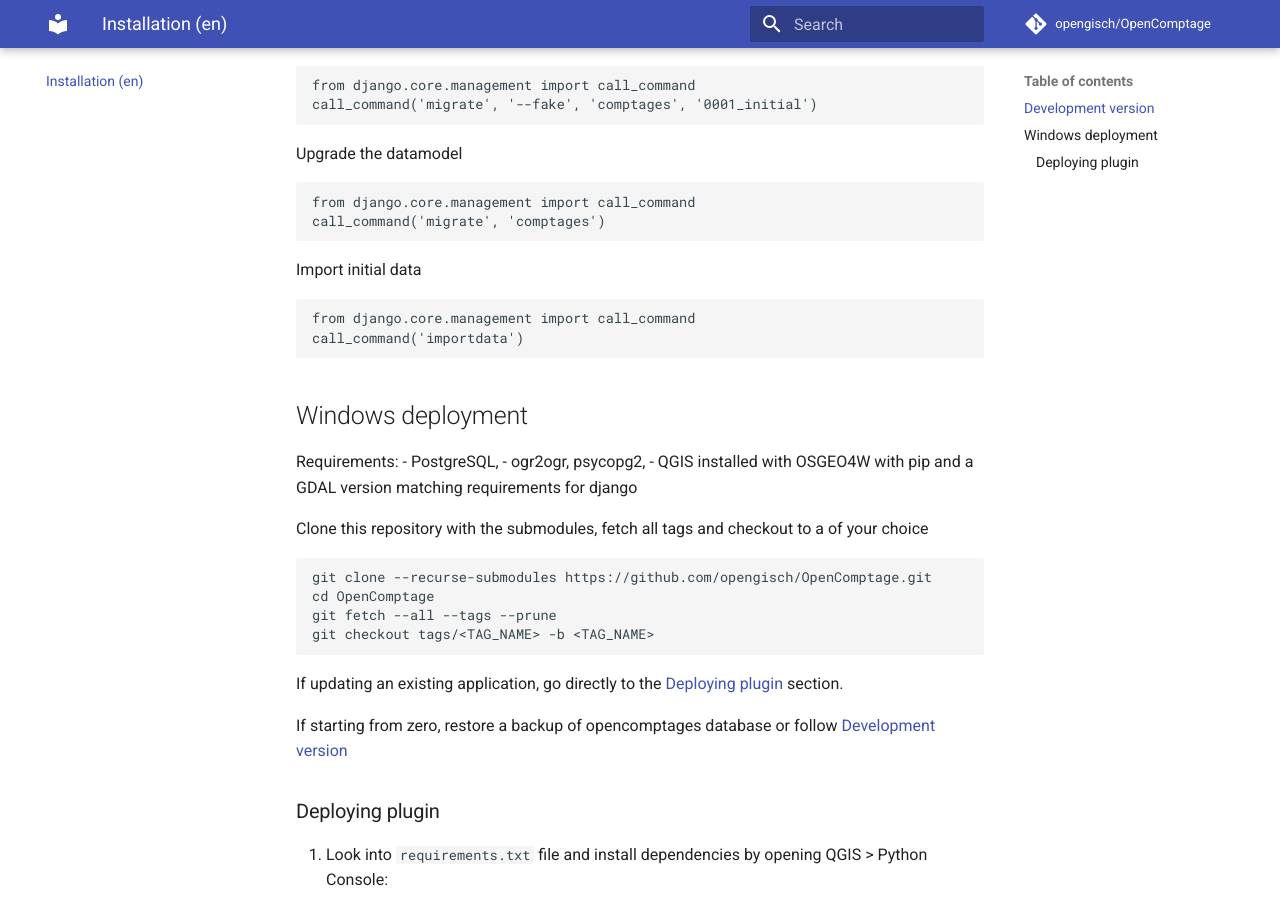
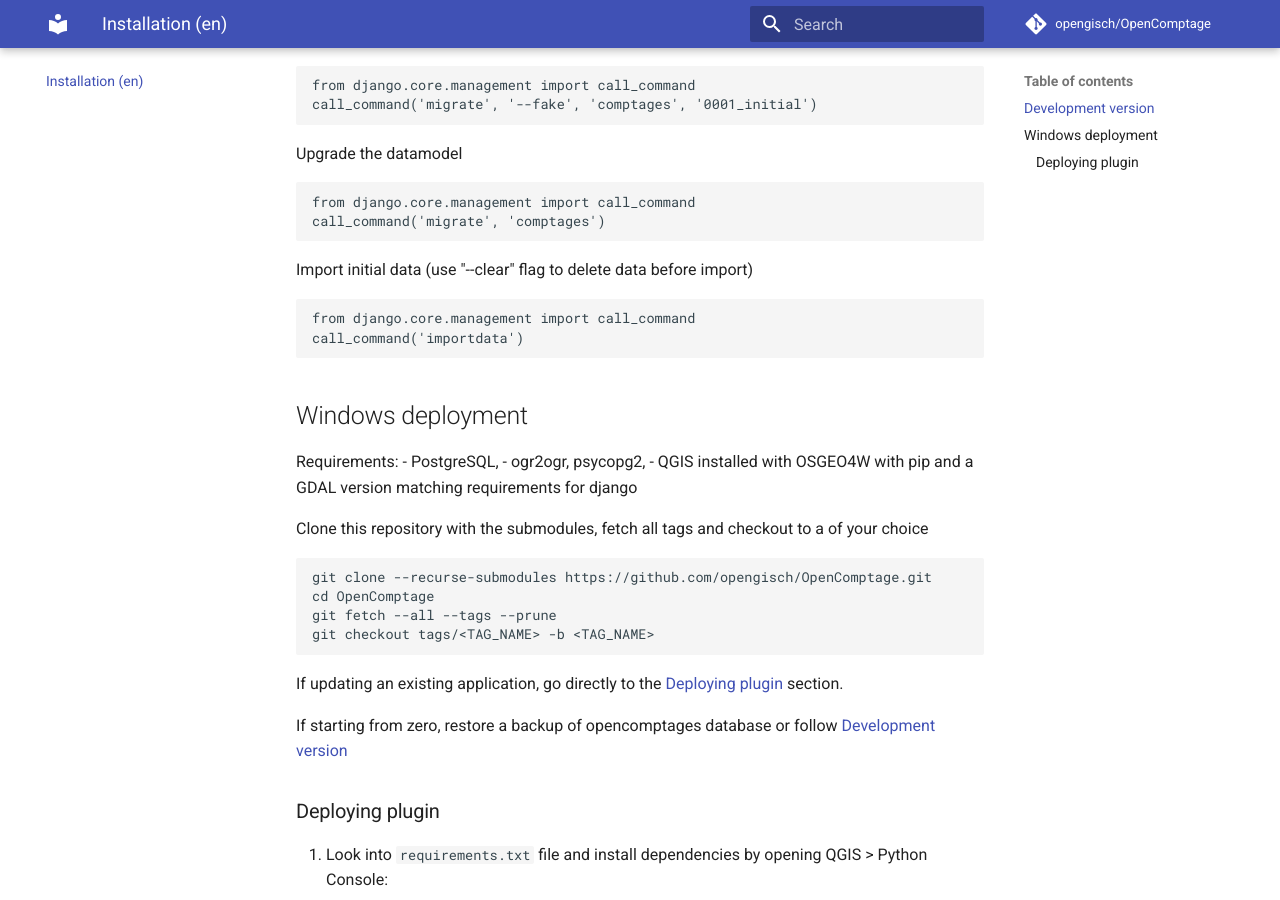
Before and after one commit to opengisch/OpenComptage, an MkDocs documentation site: the page built from docs/installation.md, in a window 1280 px wide and 900 px high, scrolled down 573 px. Built offline with MkDocs 1.6.1 and Material for MkDocs 9.7.7, drawn with Linux system fonts in a browser that asks for light colours; comment, search, counter and statistics services are not loaded.

Commit message:
Improve doc

```diff
--- a/docs/installation.md
+++ b/docs/installation.md
@@ -24,7 +24,7 @@ Upgrade the datamodel
     from django.core.management import call_command
     call_command('migrate', 'comptages')
 
-Import initial data
+Import initial data (use "--clear" flag to delete data before import)
 
     from django.core.management import call_command
     call_command('importdata')
```
Also changed, not shown: docs/development.md (+1 -1 lines).
